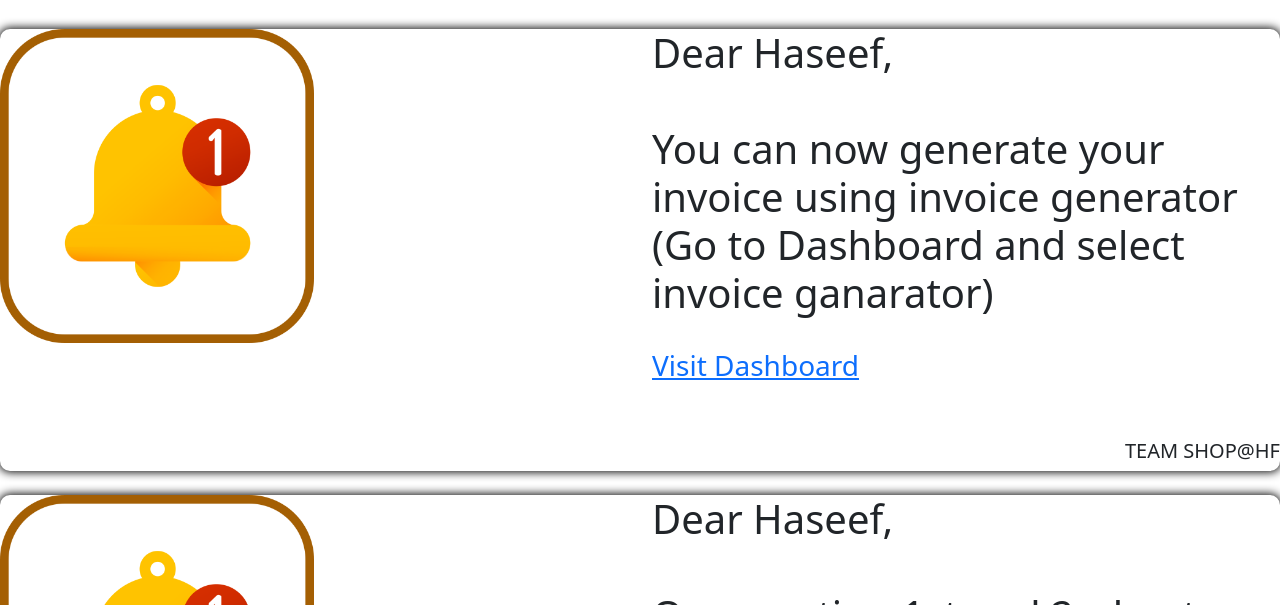
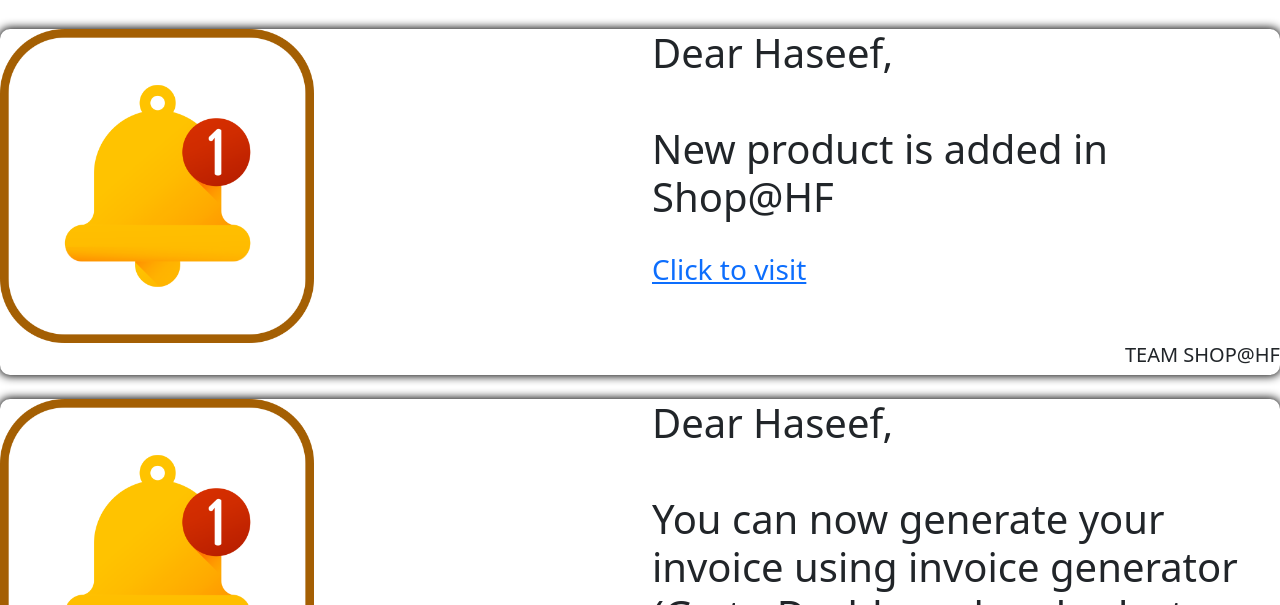
Before and after one commit to HaseefMuhammed/Data-Mingle-Host, a plain HTML site: page shop@hf/inbox-haseef.html in a window 1280 px wide. Shown: the part 195-800 px from the top of the page. Drawn offline with nearby package versions, Linux system fonts and the light colour scheme.

Commit message:
New Notification

```diff
--- a/shop@hf/inbox-haseef.html
+++ b/shop@hf/inbox-haseef.html
@@ -42,6 +42,26 @@
 <br>
     <section>
         <h1 class="text-center text-dark p-5">INBOX</h1>
+        <br>
+        <div class="message">
+          <div class="row">
+          <div class="col-md-6">
+            <img src="images/notification ico.png" alt="icon" width="50%">
+          </div>
+          <div class="col-md-6">
+            <h1>Dear Haseef,
+              <br>
+              <br>
+              New product is added in Shop@HF
+            </h1>
+            <br>
+            <h3 class="text-muted"><a href="https://shophf.netlify.app" target="_blank">Click to visit</a></h3>
+            <br>
+            <br>
+            <h5 class="text-end">TEAM SHOP@HF</h5>
+          </div>
+        </div>
+        </div>
         <br>
         <div class="message">
           <div class="row">
```
Also changed, not shown: shop@hf/inbox-faraz.html (+20 -0 lines), shop@hf/inbox-hadikh.html (+20 -0 lines).
